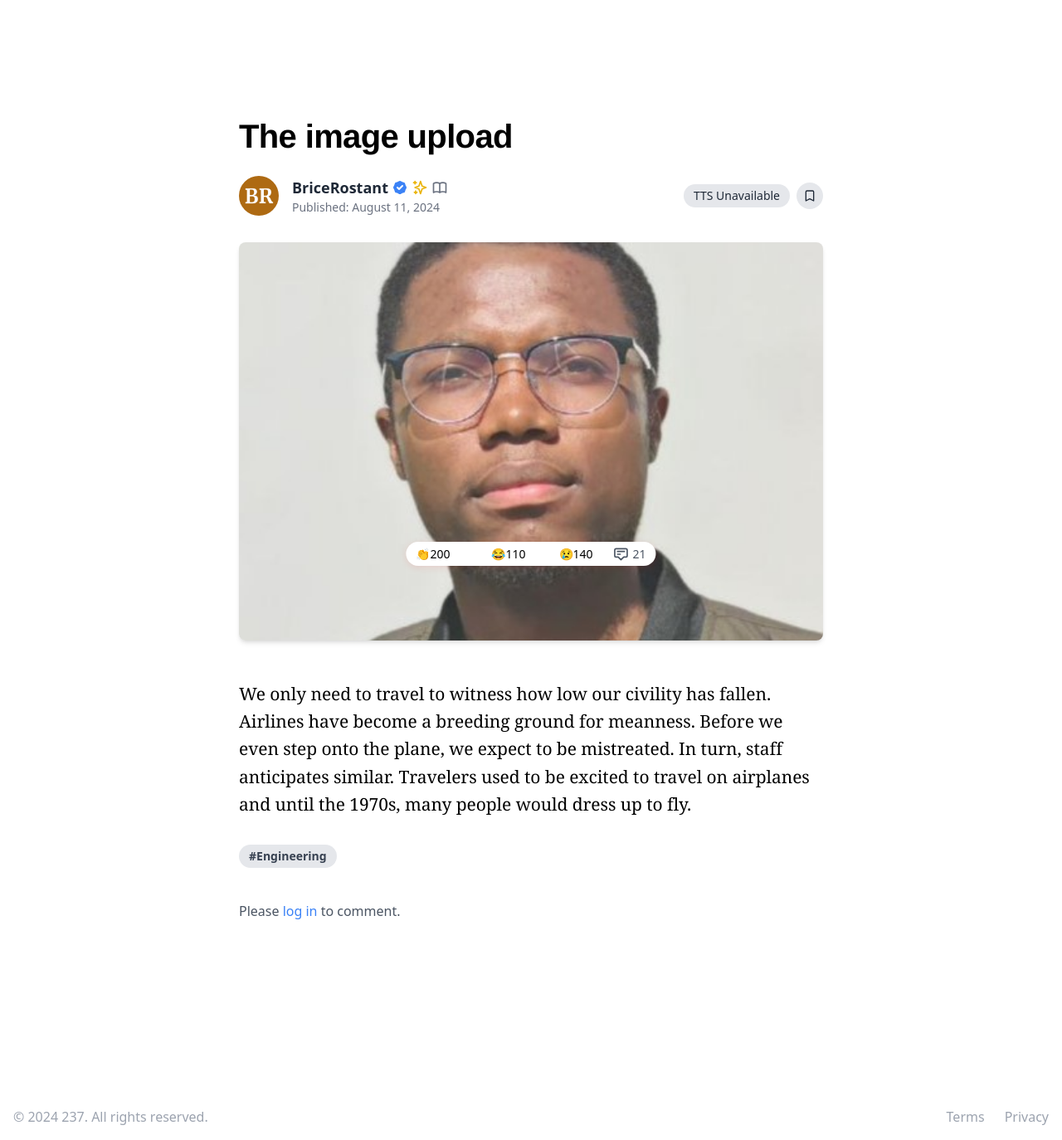
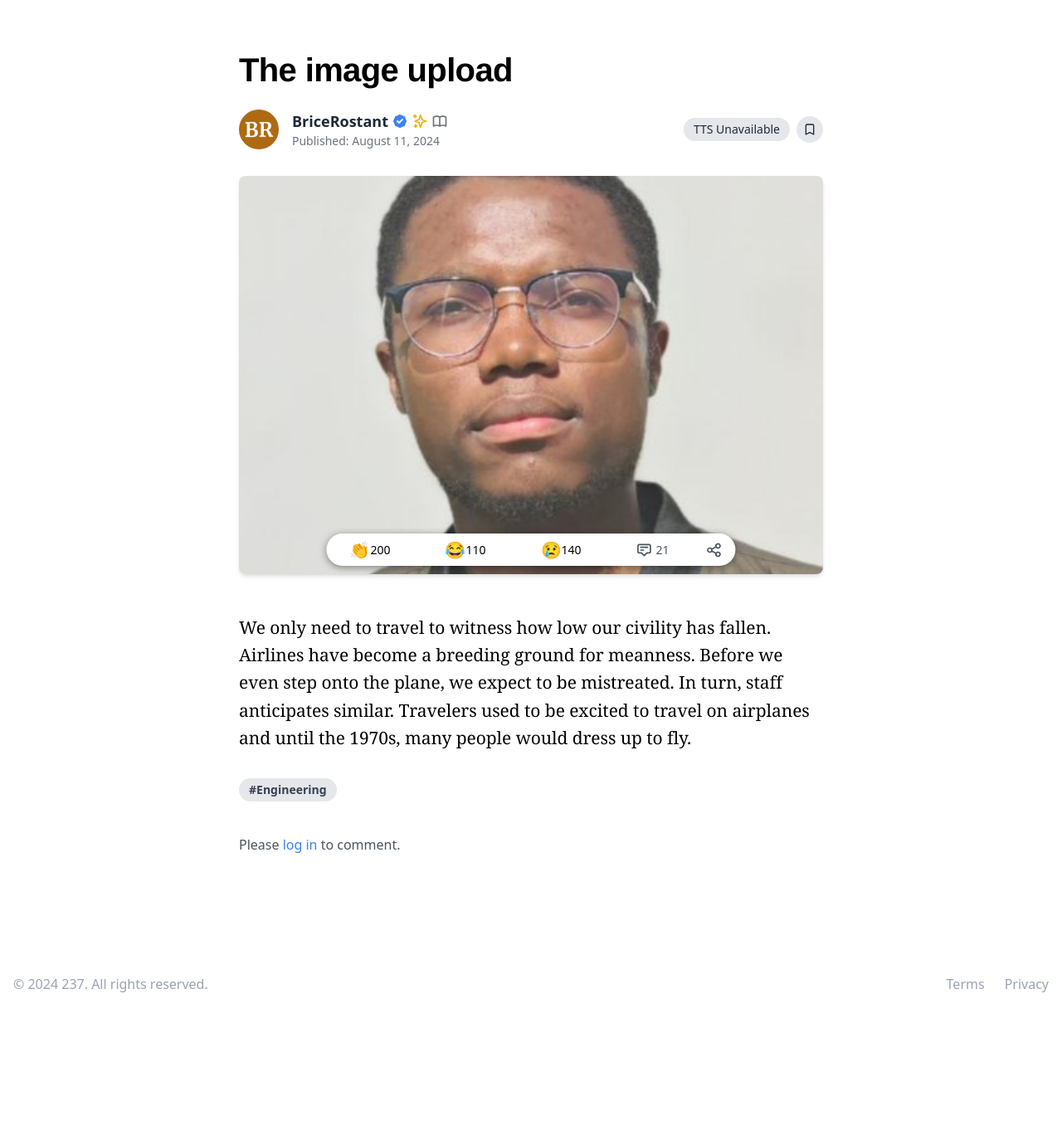
Before and after one commit to SaahBrice/blog, a Django app: page /articles/12/ in a window 1280 px wide. Shown: the part 68-1442 px from the top of the page at 83% size. After the commit the page ends 1264 px from the top, so only its background shows below. Run offline with Django 5.2, Linux system fonts and the light colour scheme; data comes from the database, SQL or seed files in the repository; both versions use the stored data as it was after the commit; parts of the project's set-up code (start-up, migrations or seed data) failed here and were passed over; some libraries are stand-ins or nearby versions; some web fonts are replaced.

Commit message:
adjusted old functionalities
Old functionalities adisted such as logout, icons size increased and added a share icon

```diff
--- a/blog/blog/urls.py
+++ b/blog/blog/urls.py
@@ -19,7 +19,7 @@ from django.urls import path, include
 from django.conf import settings
 from django.conf.urls.static import static
 from django.views.generic import RedirectView
-
+from blog.custom_auth_views import custom_logout
 urlpatterns = [
     path('admin/', admin.site.urls),
     path('', include('articles.urls')),
@@ -27,6 +27,7 @@ urlpatterns = [
     path('users/', include('users.urls')),
     path('search/', include('search.urls')),
     path('notifications/', include('notifications.urls')),
+    path('accounts/logout/', custom_logout, name='custom_logout'),
 ]
 
 # Serve media files in development
--- a/blog/static/css/article_detail.css
+++ b/blog/static/css/article_detail.css
@@ -133,6 +133,12 @@
 }
 
 
+.reaction-emoji {
+    font-size: 20px; /* Adjust this value to increase or decrease the size */
+    line-height: 1;
+    display: inline-block;
+    vertical-align: middle;
+  }
 
 
 .sticky-reactions-box {
@@ -142,7 +148,7 @@
     transform: translateX(-50%);
     background-color: rgb(255, 255, 255);
     border-radius: 20px;
-    box-shadow: 0 2px 10px rgba(255, 3, 3, 0.1);
+    box-shadow: 0 2px 10px rgba(0, 0, 0, 0.432);
     display: flex;
     align-items: center;
     justify-content: center;
@@ -184,7 +190,7 @@
     border: none;
     cursor: pointer;
     padding: 4px 8px;
-    margin: 0 4px;
+    margin: 5px 20px;
     font-size: 14px;
     display: flex;
     align-items: center;
@@ -199,3 +205,20 @@
 .sticky-reactions-box #comment-count {
     margin-left: 4px;
 }
+
+.sticky-reactions-box #shareBtn {
+    background: none;
+    border: none;
+    cursor: pointer;
+    padding: 4px 8px;
+    margin: 0 8px;
+    font-size: 14px;
+    display: flex;
+    align-items: center;
+    justify-content: center;
+}
+
+.sticky-reactions-box #shareBtn svg {
+    width: 20px;
+    height: 20px;
+}
--- /dev/null
+++ b/blog/static/js/logout.js
@@ -0,0 +1,75 @@
+function initializeLogout(logoutUrl) {
+    const signOutBtn = document.getElementById('signOutBtn');
+
+    signOutBtn.addEventListener('click', function(e) {
+        e.preventDefault();
+
+        const popup = document.createElement('div');
+        popup.className = 'fixed inset-0 bg-gray-600 bg-opacity-50 overflow-y-auto h-full w-full flex items-center justify-center opacity-0 transition-opacity duration-300';
+        popup.innerHTML = `
+            <div class="bg-white p-8 rounded-lg shadow-xl max-w-sm mx-auto text-center transform scale-95 transition-transform duration-300">
+                <div class="text-6xl mb-4">🥺</div>
+                <h2 class="text-xl font-bold mb-4">Are you sure you want to sign out?</h2>
+                <div class="flex justify-center space-x-4">
+                    <button id="cancelSignOut" class="px-4 py-2 bg-green-400 text-gray-800 rounded-full hover:bg-gray-300 transition-colors duration-200">Cancel</button>
+                    <button id="confirmSignOut" class="px-4 py-2 bg-gray-300 text-white rounded-full hover:bg-red-600 transition-colors duration-200">See you later</button>
+                </div>
+            </div>
+        `;
+
+        document.body.appendChild(popup);
+
+        setTimeout(() => {
+            popup.classList.remove('opacity-0');
+            popup.querySelector('div').classList.remove('scale-95');
+            popup.querySelector('div').classList.add('scale-100');
+        }, 10);
+
+        document.getElementById('cancelSignOut').addEventListener('click', function() {
+            closePopup(popup);
+        });
+
+        document.getElementById('confirmSignOut').addEventListener('click', function() {
+            const form = document.createElement('form');
+            form.method = 'POST';
+            form.action = logoutUrl;
+            const csrfInput = document.createElement('input');
+            csrfInput.type = 'hidden';
+            csrfInput.name = 'csrfmiddlewaretoken';
+            csrfInput.value = getCookie('csrftoken');
+            form.appendChild(csrfInput);
+            document.body.appendChild(form);
+            form.submit();
+        });
+    });
+
+    function closePopup(popup) {
+        popup.classList.add('opacity-0');
+        popup.querySelector('div').classList.remove('scale-100');
+        popup.querySelector('div').classList.add('scale-95');
+        setTimeout(() => {
+            document.body.removeChild(popup);
+        }, 300);
+    }
+
+    function getCookie(name) {
+        let cookieValue = null;
+        if (document.cookie && document.cookie !== '') {
+            const cookies = document.cookie.split(';');
+            for (let i = 0; i < cookies.length; i++) {
+                let cookie = cookies[i].trim();
+                if (cookie.substring(0, name.length + 1) === (name + '=')) {
+                    cookieValue = decodeURIComponent(cookie.substring(name.length + 1));
+                    break;
+                }
+            }
+        }
+        return cookieValue;
+    }
+}
+
+document.addEventListener('DOMContentLoaded', function() {
+    if (typeof logoutUrl !== 'undefined') {
+        initializeLogout(logoutUrl);
+    }
+});
--- a/blog/templates/articles/article_detail.html
+++ b/blog/templates/articles/article_detail.html
@@ -118,14 +118,14 @@
 
 
     <div class="sticky-reactions-box">
-        <div class="reactions flex space-x-4">
+        <div class="reactions flex ">
             {% for reaction_type in "clap,laugh,sad"|split:"," %}
                 <div class="reaction-container">
 
                     <button class="reaction-btn bg-gray-200 hover:bg-green-500 rounded-full " data-type="{{ reaction_type }}" data-article-id="{{ article.id }}">
-                        {% if reaction_type == "clap" %}👏
-                        {% elif reaction_type == "sad" %}😢
-                        {% elif reaction_type == "laugh" %}😂
+                        {% if reaction_type == "clap" %}<span class="reaction-emoji">👏</span>
+                        {% elif reaction_type == "sad" %}<span class="reaction-emoji">😢</span>
+                        {% elif reaction_type == "laugh" %}<span class="reaction-emoji">😂</span>
                         {% endif %}
                         <span id="{{ reaction_type }}-count">{{ article|get_reaction_count:reaction_type }}</span>
                     </button>
@@ -143,6 +143,11 @@
                     <path stroke-linecap="round" stroke-linejoin="round" stroke-width="2" d="M7 8h10M7 12h4m1 8l-4-4H5a2 2 0 01-2-2V6a2 2 0 012-2h14a2 2 0 012 2v8a2 2 0 01-2 2h-3l-4 4z"></path>
                 </svg>
                 <span id="comment-count">{{ article.comment_count }}</span>
+            </button>
+            <button id="shareBtn" class="text-gray-600 hover:text-green-700">
+                <svg class="w-6 h-6" fill="none" stroke="currentColor" viewBox="0 0 24 24" xmlns="http://www.w3.org/2000/svg">
+                    <path stroke-linecap="round" stroke-linejoin="round" stroke-width="2" d="M8.684 13.342C8.886 12.938 9 12.482 9 12c0-.482-.114-.938-.316-1.342m0 2.684a3 3 0 110-2.684m0 2.684l6.632 3.316m-6.632-6l6.632-3.316m0 0a3 3 0 105.367-2.684 3 3 0 00-5.367 2.684zm0 9.316a3 3 0 105.368 2.684 3 3 0 00-5.368-2.684z"></path>
+                </svg>
             </button>
         </div>
 
@@ -199,4 +204,5 @@ document.addEventListener('DOMContentLoaded', function() {
 <script src="{% static 'js/article_detail.js' %}"></script>
 <script src="{% static 'js/tribute.js' %}"></script>
 <script src="{% static 'js/text-to-speech.js' %}"></script>
+<script src="{% static 'js/share.js' %}"></script>
 {% endblock %}
--- a/blog/templates/base.html
+++ b/blog/templates/base.html
@@ -175,7 +175,7 @@
         </div>
     </div>
 
-    <main class="my-40">
+    <main class="my-20">
         {% block content %}
         {% endblock %}
     </main>
@@ -261,5 +261,9 @@
             });
         });
     </script>
+    <script src="{% static 'js/logout.js' %}"></script>
+    <script>
+        var logoutUrl = "{% url 'custom_logout' %}";
+    </script>
 </body>
 </html>
--- a/blog/templates/users/profile.html
+++ b/blog/templates/users/profile.html
@@ -70,7 +70,7 @@
                             {% else %}
                                 <a href="{% url 'toggle_premium' %}" class="btn-secondary block text-center mb-2">Cancel Premium</a>
                             {% endif %}
-                            <a href="{% url 'account_logout' %}" class="btn-tertiary block text-center text-gray-300 bg-gray-100">Logout</a>
+                            <a href="#" id='signOutBtn' class=" block text-center text-gray-300 bg-gray-100">Logout</a>
                         {% elif user.is_authenticated %}
                             <button id="followBtn" data-username="{{ user_profile.username }}" class="follow-btn py-2 bg-gradient-to-r from-green-500 via-red-500 to-yellow-500 hover:from-green-600 hover:via-red-600 hover:to-yellow-600 text-white rounded-full block w-full mb-2">
                                 {% if is_following %}Unfollow{% else %}Follow{% endif %}
```
Also changed, not shown: blog/blog/custom_auth_views.py (added, +10 -0 lines), blog/static/js/share.js (added, +32 -0 lines), blog/db.sqlite3, 3 other files.
